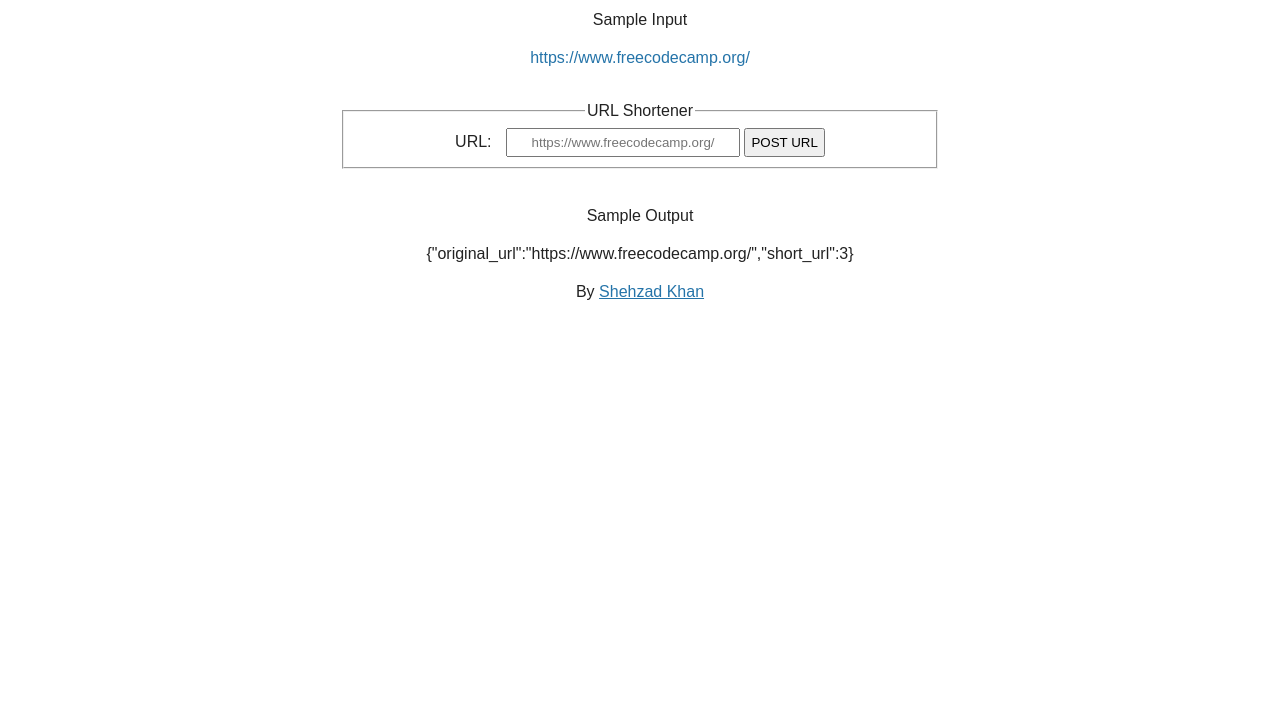
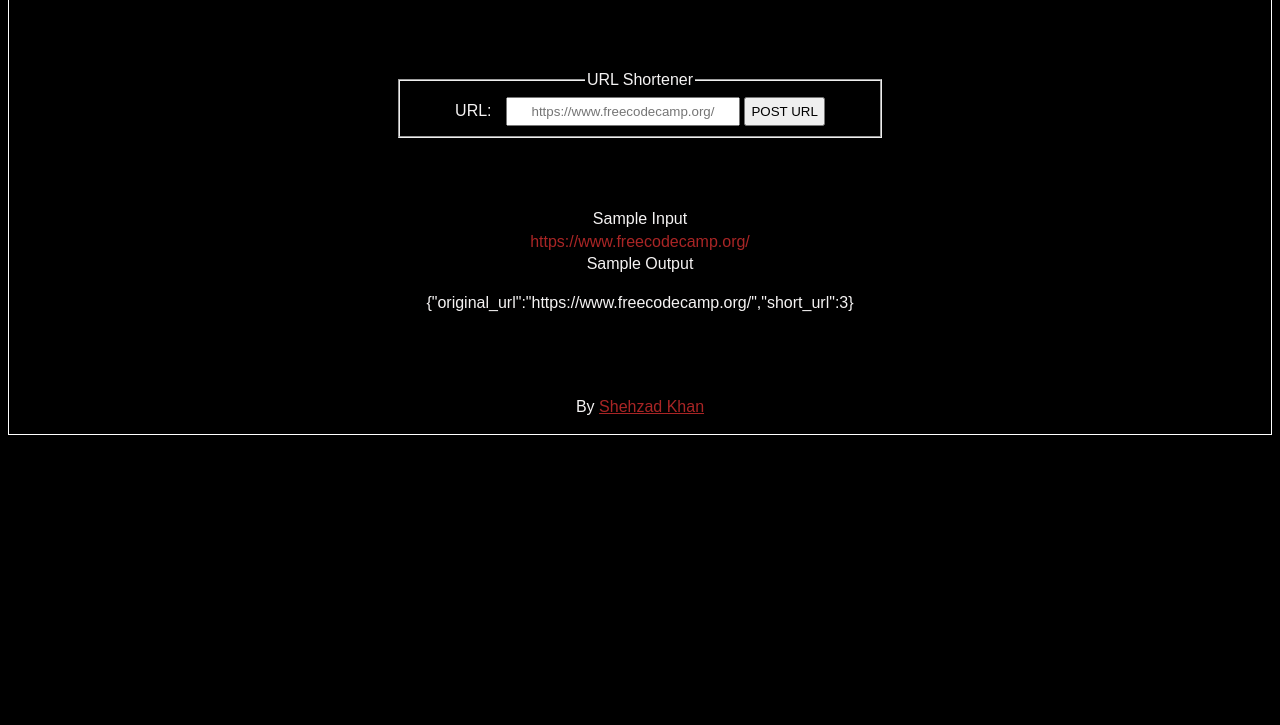
Before and after one commit to mskDev0092/URL-Shortener-Microservice, a website: page views/index.html in a window 1280 px wide. Shown: the part 75-800 px from the top of the page. Drawn offline with Linux system fonts and the light colour scheme.

Commit message:
complete

```diff
--- a/public/style.css
+++ b/public/style.css
@@ -1,10 +1,15 @@
 body {
     font-family: Arial, sans-serif;
     font-size: 16px;
-    color: #222;
-    background-color: #fff;
+    color: #f5f3f3;
+    background-color: black;
     text-align: center;
     line-height: 1.4em;
+    display: flex;
+    flex-direction: column;
+    justify-content: center;
+    align-items: center;
+    border: 1px solid white;
   }
 
   main {
@@ -23,7 +28,7 @@ body {
   }
 
   a {
-    color: #2574a9;
+    color: #a92525;
   }
 
   form {
@@ -44,3 +49,11 @@ body {
     width: 220px;
     text-align: center;
   }
+
+  .info{
+    margin: 30px;
+    padding: 20px;
+    max-width: 600px;
+
+    background-color: black;
+  }
--- a/views/index.html
+++ b/views/index.html
@@ -15,9 +15,9 @@
     <h1>URL Shortener Microservice</h1>
     <main>
       <section>
-        <p>Sample Input</p>
-        <a>https://www.freecodecamp.org/</a>
+
         <form action="api/shorturl" method="POST">
+
           <fieldset>
             <legend>URL Shortener</legend>
 
@@ -26,12 +26,21 @@
             <input type="submit" value="POST URL" />
           </fieldset>
         </form>
-        <p>Sample Output</p>
+        <div class="info">
+
+        <legend>Sample Input</legend>
+        <a>https://www.freecodecamp.org/</a>
+
+
+      <legend>Sample Output</legend>
         <p>{"original_url":"https://www.freecodecamp.org/","short_url":3}</p>
+
+
+      </div>
       </section>
     </main>
     <footer>
-      <p>By <a href="https://www.freecodecamp.org/">Shehzad Khan</a></p>
+      <p>By <a href="https://www.freecodecamp.org/Sk_Dev">Shehzad Khan</a></p>
     </footer>
   </body>
 </html>
```
Also changed, not shown: index.js (+7 -11 lines), Screenshot 2023-09-24 at 17-54-33 URL Shortener Microservice freeCodeCamp.org.png (added).
